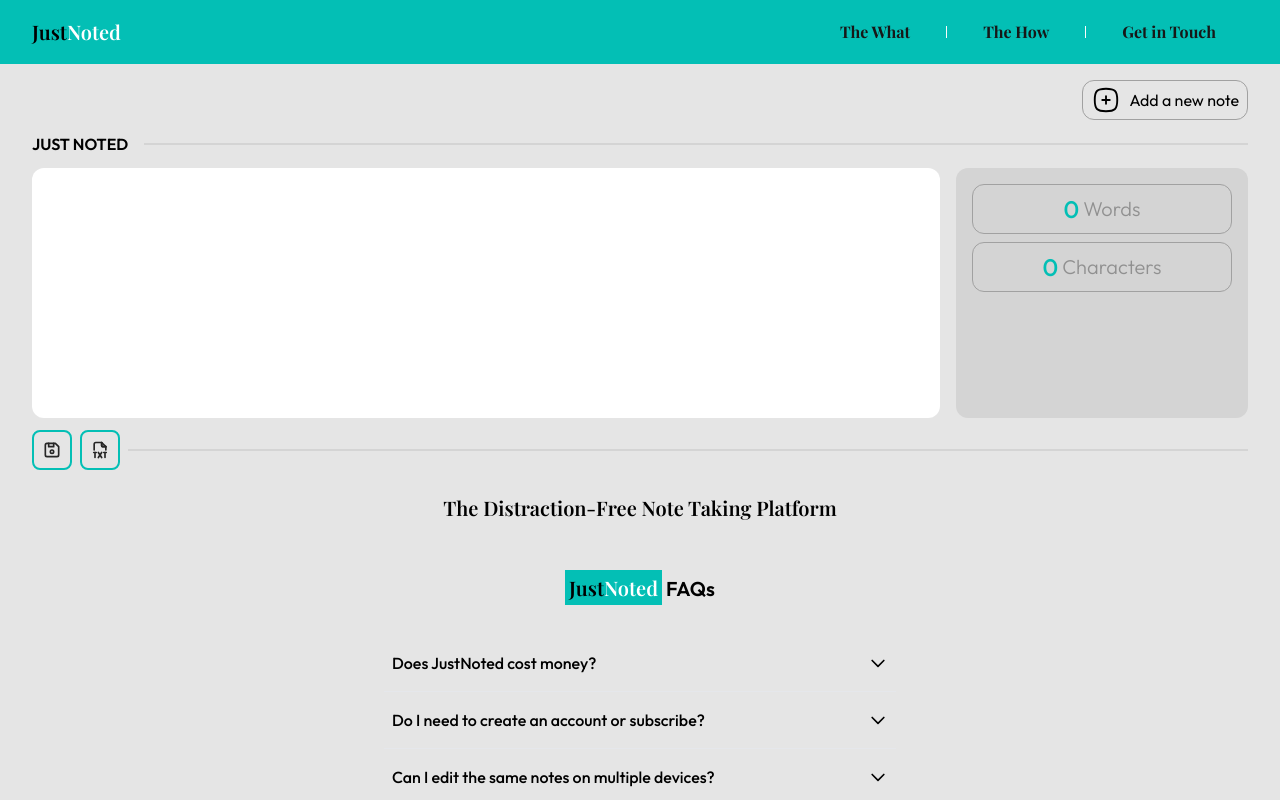
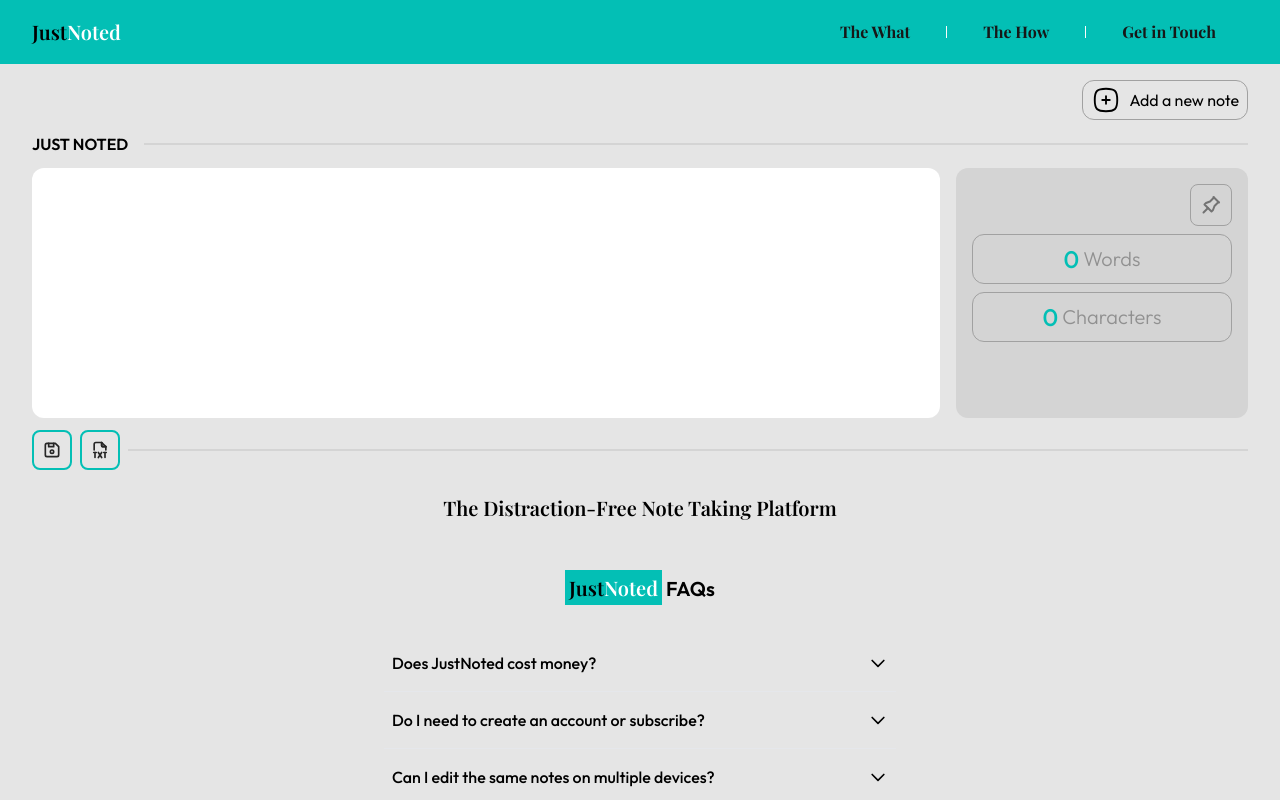
Before and after one commit to MadStoneDev/just-noted, a Next.js app: page / in a window 1280 px wide. Shown: the top 800 px of the page. Built offline with nearby package versions, Linux system fonts and the light colour scheme; no server answers; the database is empty.

Commit message:
pinned notes feature added

```diff
--- a/src/components/just-notes.tsx
+++ b/src/components/just-notes.tsx
@@ -29,6 +29,27 @@
   const retryCount = useRef(0);
   const MAX_RETRIES = 3;
 
+  // Sort notes function - pinned notes first, then by createdAt (most recent first)
+  const sortNotes = (notesToSort: Note[]): Note[] => {
+    return [...notesToSort].sort((a, b) => {
+      // First sort by pin status (pinned notes first)
+      if ((a.pinned || false) && !(b.pinned || false)) return -1;
+      if (!(a.pinned || false) && (b.pinned || false)) return 1;
+
+      // For pinned notes, sort by updatedAt (most recent first)
+      if ((a.pinned || false) && (b.pinned || false)) {
+        const aTime = a.updatedAt || 0;
+        const bTime = b.updatedAt || 0;
+        return bTime - aTime;
+      }
+
+      // For unpinned notes, sort by createdAt (most recent first)
+      const aCreate = a.createdAt || 0;
+      const bCreate = b.createdAt || 0;
+      return bCreate - aCreate;
+    });
+  };
+
   // Load notes from Redis on initial mount
   useEffect(() => {
     const loadNotes = async () => {
@@ -50,8 +71,19 @@
 
         if (isMounted.current) {
           if (result.success && result.notes && result.notes.length > 0) {
-            // If we have notes in Redis, use those instead
-            setNotes(result.notes);
+            // Add createdAt if missing (for existing notes in the database)
+            const notesWithCreatedAt = result.notes.map((note) => {
+              if (!note.createdAt) {
+                return {
+                  ...note,
+                  createdAt: note.updatedAt || Date.now(), // Fall back to updatedAt or current time
+                };
+              }
+              return note;
+            });
+
+            // If we have notes in Redis, use those instead (sorted)
+            setNotes(sortNotes(notesWithCreatedAt));
           } else {
             // If no notes in Redis, save our optimistic note to Redis
             optimisticNoteAdded.current = true;
@@ -59,7 +91,7 @@
             addNoteAction(id, optimisticNote)
               .then((result) => {
                 if (result.success && result.notes && isMounted.current) {
-                  setNotes(result.notes);
+                  setNotes(sortNotes(result.notes));
 
                   // Reset retry count on success
                   retryCount.current = 0;
@@ -116,7 +148,8 @@
             (result.notes && result.notes.length > 0) ||
             !optimisticNoteAdded.current
           ) {
-            setNotes(result.notes || []);
+            // Sort notes when refreshing
+            setNotes(sortNotes(result.notes || []));
 
             // If we see our optimistic note has been saved to Redis, clear the flag
             if (
@@ -170,16 +203,22 @@
     // Create new note and show it immediately (optimistic UI)
     const newNote = JSON.parse(JSON.stringify(defaultNote));
     newNote.id = generateNoteId(notes.map((note) => note.id));
+    newNote.pinned = false; // New notes are not pinned by default
     setNewNoteId(newNote.id);
 
-    const updatedNotes = [newNote, ...notes];
+    // Get pinned and unpinned notes
+    const pinnedNotes = notes.filter((note) => note.pinned);
+    const unpinnedNotes = notes.filter((note) => !note.pinned);
+
+    // Add the new note at the top of unpinned notes
+    const updatedNotes = [...pinnedNotes, newNote, ...unpinnedNotes];
     setNotes(updatedNotes);
 
     // Save note to Redis in background, don't block UI
     addNoteAction(userId, newNote)
       .then((result) => {
         if (result.success && result.notes && isMounted.current) {
-          setNotes(result.notes);
+          setNotes(sortNotes(result.notes));
         }
       })
       .catch((error) => {
@@ -210,6 +249,48 @@
         setNewNoteId(null);
       }
     }, 600);
+  };
+
+  // Handle pin status change
+  const handlePinStatusChange = (noteId: string, isPinned: boolean) => {
+    console.log(`Pin status change for note ${noteId}: ${isPinned}`);
+
+    // Find the existing note to preserve its properties
+    const existingNote = notes.find((note) => note.id === noteId);
+    if (!existingNote) return;
+
+    // Create a new array with the updated note
+    const updatedNotes = notes.map((note) =>
+      note.id === noteId ? { ...note, pinned: isPinned } : note,
+    );
+
+    console.log("Sorting notes after pin status change");
+    // Sort notes with the new pin status
+    setNotes(sortNotes(updatedNotes));
+
+    // Disable automatic refreshes briefly to prevent flicker
+    const disableRefresh = true;
+    if (disableRefresh) {
+      const prevInterval = window.__noteRefreshInterval;
+      if (prevInterval) {
+        console.log("Temporarily disabling auto-refresh");
+        clearInterval(prevInterval);
+
+        // Re-enable after 5 seconds
+        setTimeout(() => {
+          console.log("Re-enabling auto-refresh");
+          window.__noteRefreshInterval = setInterval(async () => {
+            if (userId) {
+              console.log("Auto-refreshing notes");
+              const result = await getNotesByUserIdAction(userId);
+              if (result.success && result.notes) {
+                setNotes(sortNotes(result.notes));
+              }
+            }
+          }, 10000);
+        }, 5000);
+      }
+    }
   };
 
   if (isLoading) {
@@ -255,6 +336,7 @@
                   prevNotes.filter((note) => note.id !== noteId),
                 );
               }}
+              onPinStatusChange={handlePinStatusChange}
             />
           </div>
         ))}
--- a/src/components/note-block.tsx
+++ b/src/components/note-block.tsx
@@ -15,12 +15,15 @@
   IconCircleCheck,
   IconCircleX,
   IconLoader,
+  IconPin,
+  IconPinnedFilled,
 } from "@tabler/icons-react";
 
 import {
   deleteNoteAction,
   updateNoteAction,
   updateNoteTitleAction,
+  updateNotePinStatusAction, // We'll need to create this action
 } from "@/app/actions/noteActions";
 
 // Keeping your original debounce logic
@@ -49,16 +52,20 @@
   userId,
   showDelete = true,
   onDelete,
+  onPinStatusChange, // Add callback for pin status changes
 }: {
   details: Note;
   userId: string;
   showDelete?: boolean;
   onDelete?: (noteId: string) => void;
+  onPinStatusChange?: (noteId: string, isPinned: boolean) => void; // New prop
 }) {
   // States
   const [noteTitle, setNoteTitle] = useState(details.title);
   const [noteContent, setNoteContent] = useState(details.content);
   const [editingTitle, setEditingTitle] = useState(false);
+  const [isPinned, setIsPinned] = useState(details.pinned || false); // Default to false if property doesn't exist
+  const [isPinUpdating, setIsPinUpdating] = useState(false);
 
   const [wordCount, setWordCount] = useState(0);
   const [charCount, setCharCount] = useState(0);
@@ -103,7 +110,11 @@
     setSaveStatus(message);
     setSaveIcon(icon);
 
+    // Debug the timeout behavior
+    console.log(`Setting status: ${message}, will clear in ${delay}ms`);
+
     statusTimeoutRef.current = setTimeout(() => {
+      console.log(`Clearing status: ${message}`);
       setSaveStatus("");
       setSaveIcon(null);
     }, delay);
@@ -196,6 +207,86 @@
     },
     [updateStats, debouncedAutoSave],
   );
+
+  // Pin/Unpin functionality
+  const handleTogglePin = async () => {
+    const newPinStatus = !isPinned;
+
+    // Update local state immediately for responsive UI
+    setIsPinned(newPinStatus);
+    setIsPinUpdating(true);
+
+    setStatusWithTimeout(
+      newPinStatus ? "Pinning..." : "Unpinning...",
+      <IconLoader className="animate-spin" />,
+      false,
+      10000,
+    );
+
+    try {
+      const result = await updateNotePinStatusAction(
+        userId,
+        details.id,
+        newPinStatus,
+      );
+
+      if (result.success) {
+        // Clear previous status first to force UI update
+        clearStatusTimeout();
+        setSaveStatus("");
+        setSaveIcon(null);
+
+        // Then set the new status with a slight delay to ensure it's seen as a new message
+        setTimeout(() => {
+          setStatusWithTimeout(
+            newPinStatus ? "Pinned" : "Unpinned",
+            <IconCircleCheck className="text-mercedes-primary" />,
+            false,
+            2000,
+          );
+        }, 50);
+
+        // Notify parent component about the pin status change
+        if (onPinStatusChange && result.notes) {
+          // Find the updated note in the result
+          const updatedNote = result.notes.find(
+            (note) => note.id === details.id,
+          );
+          if (updatedNote) {
+            onPinStatusChange(details.id, updatedNote.pinned || false);
+          }
+        }
+      } else {
+        // Revert local state if API call fails
+        setIsPinned(!newPinStatus);
+        setStatusWithTimeout(
+          `Failed to ${newPinStatus ? "pin" : "unpin"}`,
+          <IconCircleX className="text-red-700" />,
+          true,
+          3000,
+        );
+        console.error(
+          `Failed to ${newPinStatus ? "pin" : "unpin"} note:`,
+          result.error,
+        );
+      }
+    } catch (error) {
+      // Revert local state if API call throws an error
+      setIsPinned(!newPinStatus);
+      setStatusWithTimeout(
+        `Error ${newPinStatus ? "pinning" : "unpinning"}`,
+        <IconCircleX className="text-red-700" />,
+        true,
+        3000,
+      );
+      console.error(
+        `Error ${newPinStatus ? "pinning" : "unpinning"} note:`,
+        error,
+      );
+    } finally {
+      setIsPinUpdating(false);
+    }
+  };
 
   // The rest of your code remains largely unchanged
   const handleDelete = async () => {
@@ -299,6 +390,8 @@
     setNoteContent(details.content);
     setNoteTitle(details.title);
     lastSavedContentRef.current = details.content;
+    // Set initial pin status from the details
+    setIsPinned(details.pinned || false);
 
     const plainText = details.content.replace(/<[^>]*>/g, "").trim();
     updateStats(plainText);
@@ -316,6 +409,11 @@
       clearStatusTimeout();
     };
   }, [details.title]);
+
+  // Update pin status if the details change
+  useEffect(() => {
+    setIsPinned(details.pinned || false);
+  }, [details.pinned]);
 
   useEffect(() => {
     if (editingTitle && titleInputRef.current) {
@@ -399,7 +497,10 @@
             {saveIcon}
             <span
               className={
-                saveStatus === "Saved"
+                saveStatus === "Saved" ||
+                saveStatus === "Pinned" ||
+                saveStatus === "Unpinned" ||
+                saveStatus === "Title saved"
                   ? "text-mercedes-primary"
                   : saveStatus.includes("fail") || saveStatus.includes("Error")
                     ? "text-red-700"
@@ -427,6 +528,29 @@
         <div
           className={`p-4 col-span-12 sm:col-span-4 md:col-span-3 3xl:col-span-2 grid grid-cols-3 sm:flex sm:flex-col justify-start gap-2 bg-neutral-300 rounded-xl text-sm xs:text-lg sm:text-xl text-neutral-500/70 font-light capitalize`}
         >
+          <article className={`flex justify-end w-full`}>
+            {/* Pin button - show either pinned or unpinned based on state */}
+            <button
+              onClick={handleTogglePin}
+              disabled={isPinUpdating}
+              className={`p-2 border ${
+                isPinned
+                  ? "border-mercedes-primary bg-mercedes-primary text-neutral-100"
+                  : "border-neutral-400 text-neutral-500 hover:border-mercedes-primary hover:text-mercedes-primary"
+              } rounded-lg transition-all duration-300 ease-in-out ${
+                isPinUpdating
+                  ? "opacity-50 cursor-not-allowed"
+                  : "cursor-pointer"
+              }`}
+              title={isPinned ? "Unpin this note" : "Pin this note"}
+            >
+              {isPinned ? (
+                <IconPinnedFilled size={24} strokeWidth={2} />
+              ) : (
+                <IconPin size={24} strokeWidth={2} />
+              )}
+            </button>
+          </article>
           <p
             className={`p-1 xs:p-2 col-span-3 xs:col-span-1 flex xs:flex-col xl:flex-row items-center justify-center gap-1 xs:gap-0 lg:gap-1 rounded-xl border border-neutral-400`}
           >
--- a/src/types/notes.ts
+++ b/src/types/notes.ts
@@ -2,5 +2,7 @@
   id: string;
   title: string;
   content: string;
+  createdAt?: number;
   updatedAt?: number;
+  pinned?: boolean;
 }
```
Also changed, not shown: src/app/actions/noteActions.ts (+79 -4 lines).
